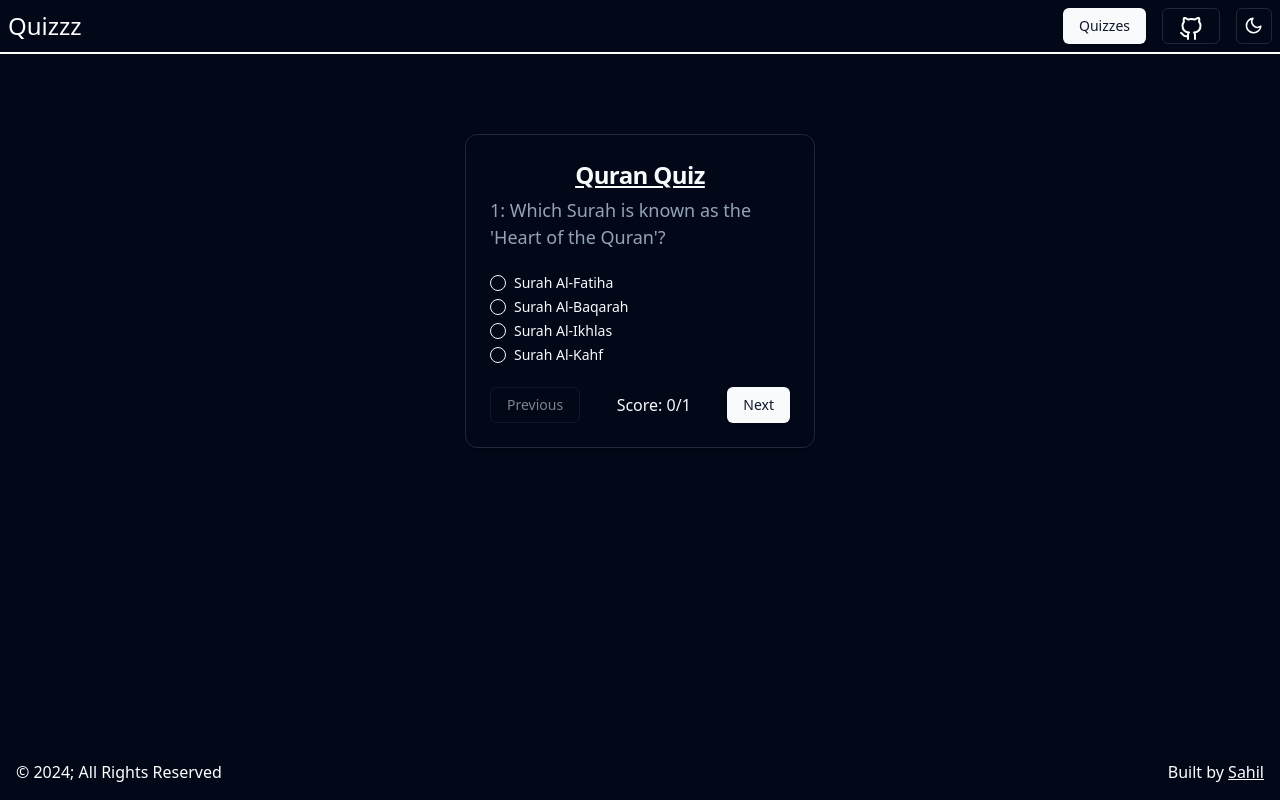
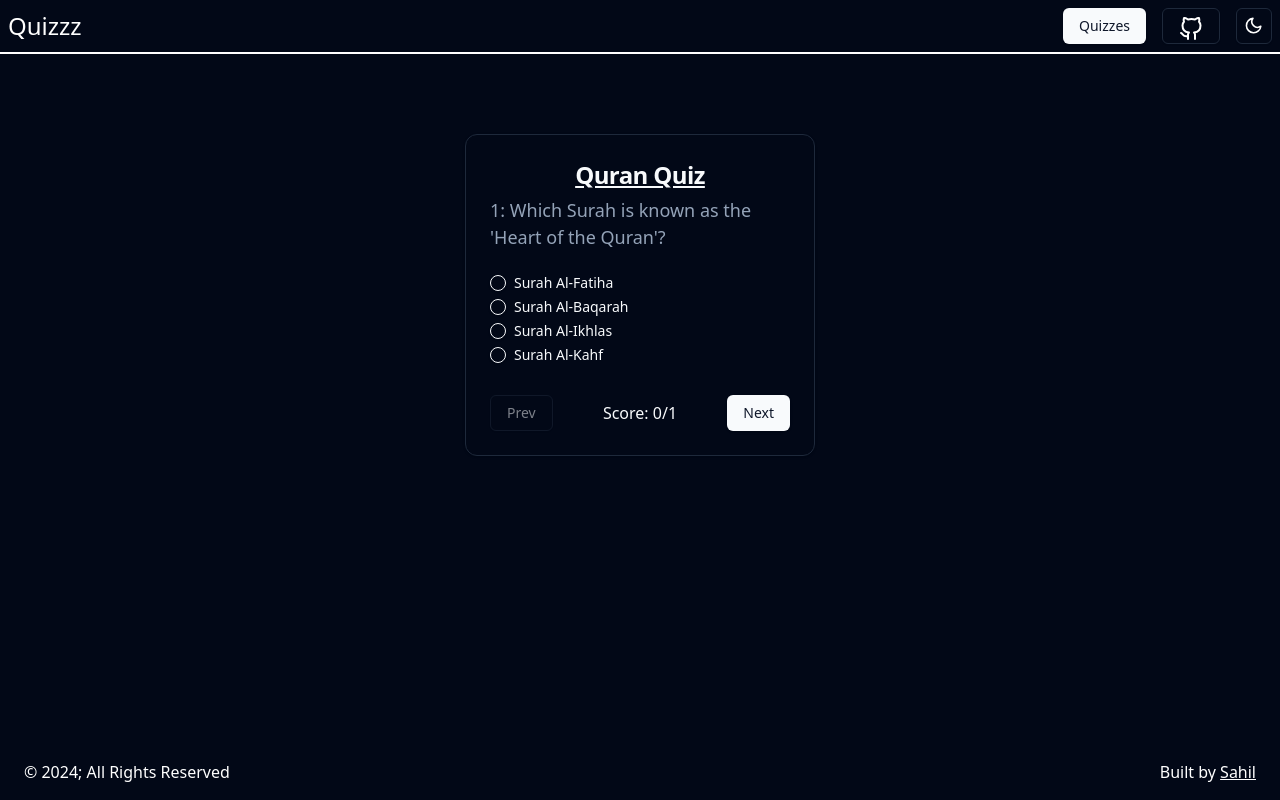
Before and after one commit to Sxhil296/quizzz, a React (Vite) app: page /quran-quiz in a window 1280 px wide. Built offline with nearby package versions, Linux system fonts and the light colour scheme.

Commit message:
fixed score and footer

```diff
--- a/src/components/Footer/Footer.jsx
+++ b/src/components/Footer/Footer.jsx
@@ -3,7 +3,7 @@ import { Link } from "react-router-dom";
 
 const Footer = () => {
   return (
-    <footer className="sm:fixed bottom-0 bg-black dark:bg-transparent text-white w-full py-4">
+    <footer className="sm:fixed bottom-0 bg-black dark:bg-transparent text-white w-full px-2 py-4">
       <div className="flex justify-between items-center px-2 sm:px-4">
         <div>&copy; 2024; All Rights Reserved</div>
         <div>
--- a/src/components/QuizCard/QuizCard.jsx
+++ b/src/components/QuizCard/QuizCard.jsx
@@ -45,6 +45,7 @@ const QuizCard = ({
     setIsAnswered(false);
     setSelectedOption(null);
     handlePreviousClick();
+    setScore(score - 1);
   };
 
   return (
@@ -81,13 +82,13 @@ const QuizCard = ({
             ))}
           </RadioGroup>
         </CardContent>
-        <CardFooter className="flex justify-between">
+        <CardFooter className="flex justify-between mt-2">
           <Button
             variant="outline"
             onClick={handlePrevious}
             disabled={currentQuestion === 0}
           >
-            Previous
+            Prev
           </Button>
           <div>
             Score: {score}/{currentQuestion + 1}
```
